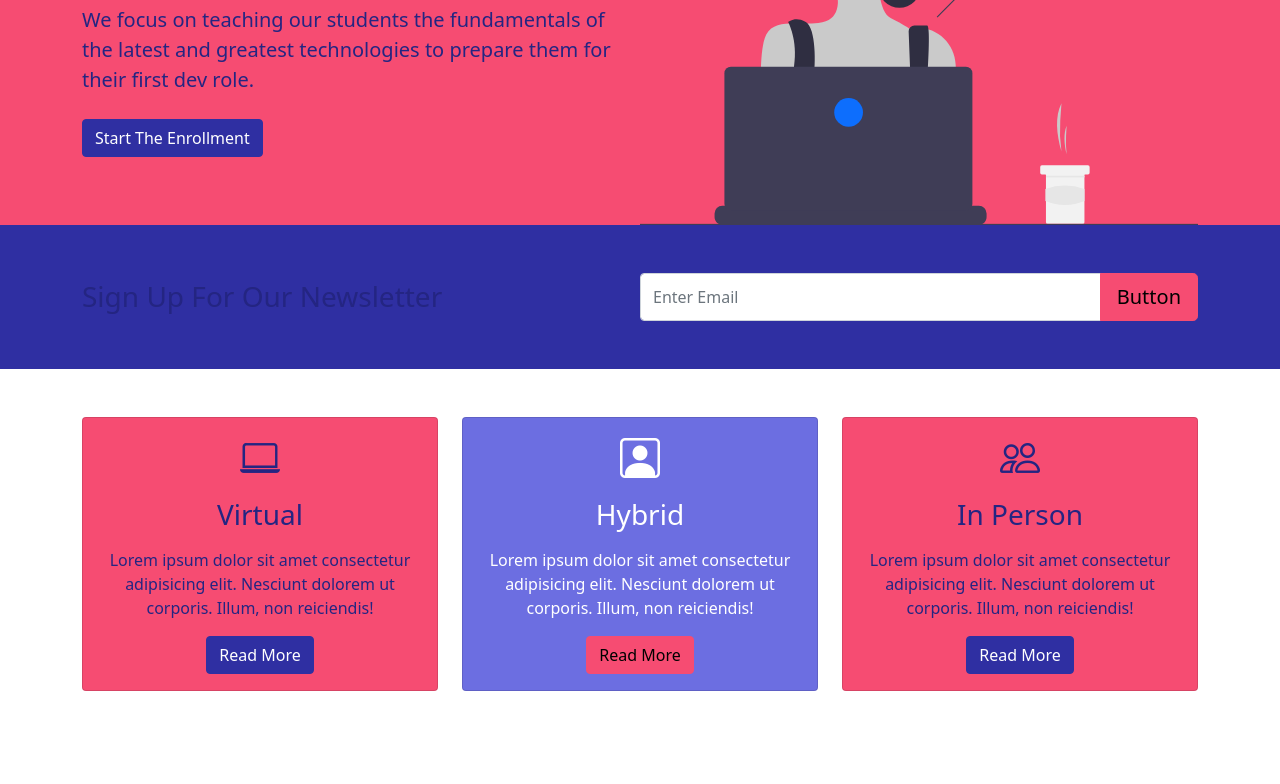
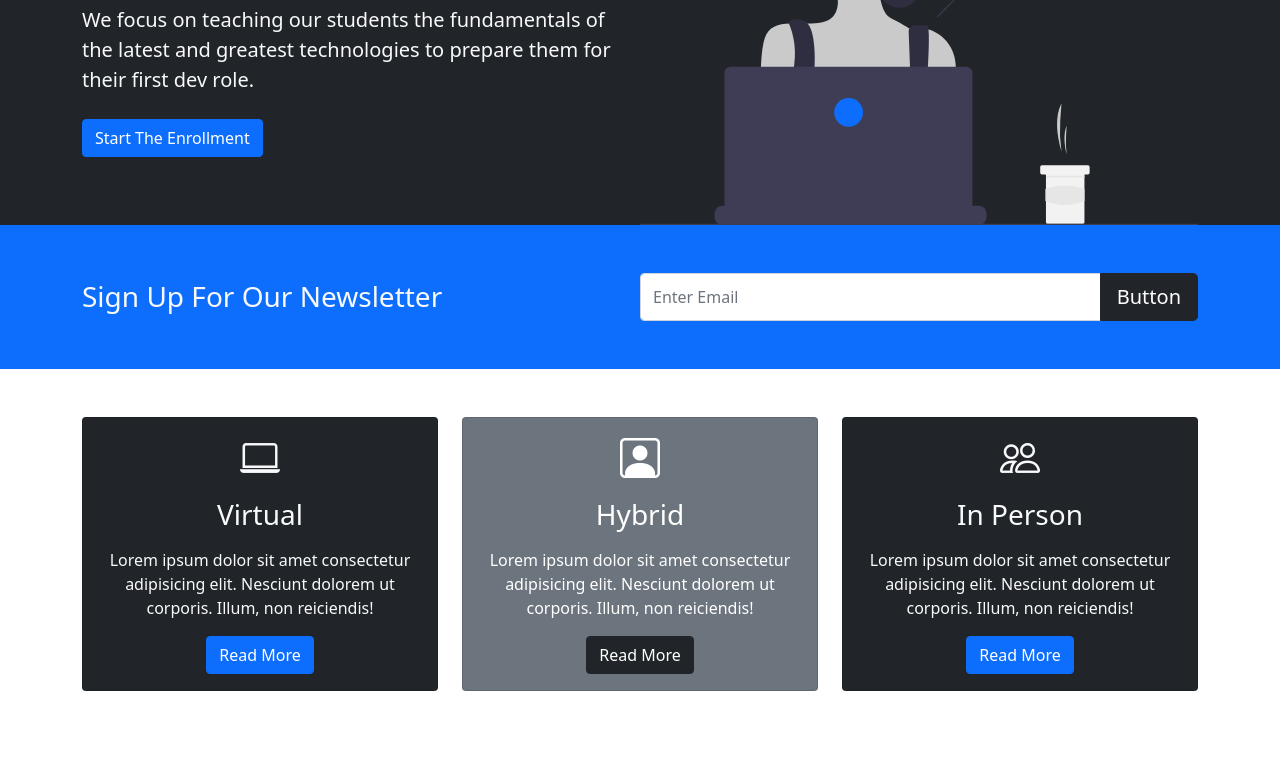
Before and after one commit to SURAJITSHAW/HTML-CSS, a website: page 5_Fake_BootCamp/index.html in a window 1280 px wide. Shown: the part 244-1028 px from the top of the page. Drawn offline with nearby package versions, Linux system fonts and the light colour scheme; files that its build step writes are made by us from their sources.

Commit message:
Changing colors a bit 5

```diff
--- a/5_Fake_BootCamp/sass/main.scss
+++ b/5_Fake_BootCamp/sass/main.scss
@@ -1,8 +1,8 @@
 // Custom Variables
-$dark: #f64c72;
-$light: #242582;
-$secondary: #6c6ee1;
-$primary: #2f2fa2;
+// $dark: #f64c72;
+// $light: #242582;
+// $secondary: #6c6ee1;
+// $primary: #2f2fa2;
 // 2f2fa2 99738e f64c72 553d67 242582
 
 // import bootstrap
```
Also changed, not shown: css/main.min.css, 1 other file.
